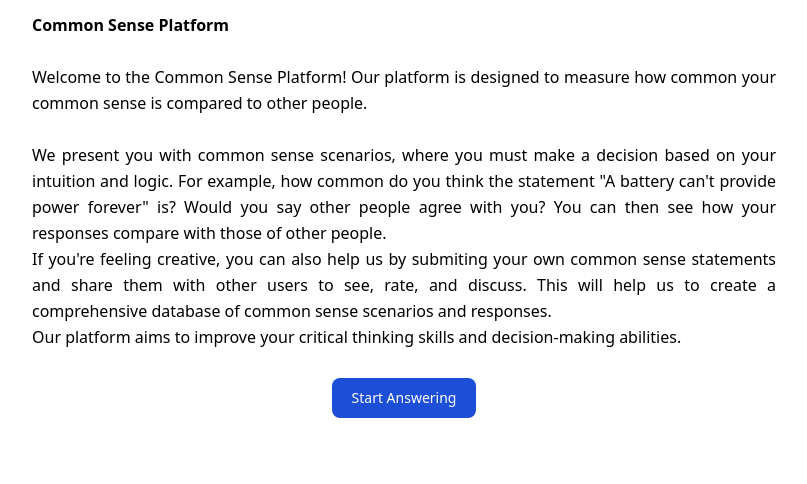
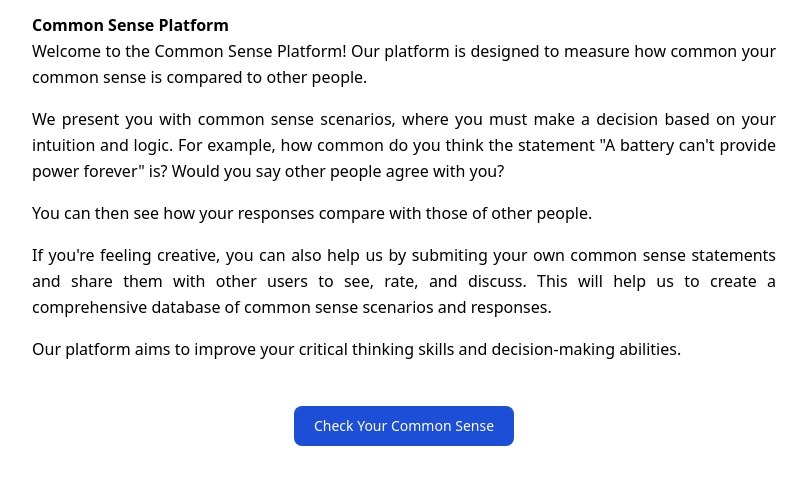
Before and after one commit to Watts-Lab/commonsense-platform, a React (Vite) app in the folder client/: page / in a window 1280 px wide. Shown: the top 484 px of the page, without its empty margins (236-1043 px from the left). Built offline with nearby package versions, Linux system fonts and the light colour scheme.

Commit message:
added required fileds

```diff
--- a/client/src/components/Landing.jsx
+++ b/client/src/components/Landing.jsx
@@ -1,36 +1,46 @@
 import React, { useEffect, useState } from "react";
 import { Link } from "react-router-dom";
 
-import './style.css';
+import "./style.css";
 
 function Landing(props) {
-
-
   return (
     <div className="text-justify leading-relaxed">
       <h2 className="font-bold">Common Sense Platform</h2>
-        <br></br>
-        <p>Welcome to the Common Sense Platform! Our platform is designed to measure how common your common sense is compared to other people.</p>
 
-        <br></br>We present you with common sense scenarios, where you must make a decision based on your intuition and logic.
-        For example, how common do you think the statement "A battery can't provide power forever" is? Would you say other people agree with you?
+      <p className="pb-4">
+        Welcome to the Common Sense Platform! Our platform is designed to
+        measure how common your common sense is compared to other people.
+      </p>
+      <p className="pb-4">
+        We present you with common sense scenarios, where you must make a
+        decision based on your intuition and logic. For example, how common do
+        you think the statement "A battery can't provide power forever" is?
+        Would you say other people agree with you?
+      </p>
+      <p className="pb-4">
+        You can then see how your responses compare with those of other people.
+      </p>
 
-        You can then see how your responses compare with those of other people.<br></br>
-        If you're feeling creative, you can also help us by submiting your own common sense statements and share them with other users to see, rate, and discuss.
-        This will help us to create a comprehensive database of common sense scenarios and responses.<br></br>
-        Our platform aims to improve your critical thinking skills and decision-making abilities.
-
-
+      <p className="pb-4">
+        If you're feeling creative, you can also help us by submiting your own
+        common sense statements and share them with other users to see, rate,
+        and discuss. This will help us to create a comprehensive database of
+        common sense scenarios and responses.
+      </p>
+      <p className="pb-4">
+        Our platform aims to improve your critical thinking skills and
+        decision-making abilities.
+      </p>
       <div className="flex flex-col items-center pt-7">
         <Link to="/consent">
           <button className="text-white bg-blue-700 hover:bg-blue-800 focus:ring-4 focus:outline-none focus:ring-blue-300 font-medium rounded-lg text-sm px-5 py-2.5 text-center inline-flex items-center dark:bg-blue-600 dark:hover:bg-blue-700 dark:focus:ring-blue-800">
-            Start Answering
+            Check Your Common Sense
           </button>
         </Link>
       </div>
-
     </div>
-    )
+  );
 }
 
 export default Landing;
--- a/client/src/components/Layout.jsx
+++ b/client/src/components/Layout.jsx
@@ -3,7 +3,7 @@ import { Link } from "react-router-dom";
 
 import axios from "axios";
 
-axios.defaults.baseURL = `http://localhost:8000`;
+// axios.defaults.baseURL = `http://localhost:8000`;
 
 import Statement from "./Statement";
 import MultiStepForm from "./MultiStepForm";
--- a/client/src/components/QuestionOne.jsx
+++ b/client/src/components/QuestionOne.jsx
@@ -20,7 +20,7 @@ function QuestionOne(props) {
   return (
     <>
       <div className={props.unansweredQuestionIndex === 0 ? errorStyle : "p-3"} onChange={onChangeAgreement}>
-        <h4 className="font-bold">Do you agree with this statement?</h4>
+        <h4 className="font-bold required-field">Do you agree with this statement? *</h4>
         <p className="text-gray-600">
           (if the answer depends, respond with your most common or most likely
           answer)
@@ -46,7 +46,7 @@ function QuestionOne(props) {
 
       <div className={props.unansweredQuestionIndex === 1 ? errorStyle : "p-3"} onChange={onChangeOpinion}>
         <h4>
-          Why did you answer the way you did about <b>yourself?</b>
+          Why did you answer the way you did about <b>yourself?</b> *
         </h4>
         <ul className="grid w-full gap-2 md:grid-cols-1 py-2">
           <Option
--- a/client/src/components/QuestionThree.jsx
+++ b/client/src/components/QuestionThree.jsx
@@ -20,7 +20,7 @@ function QuestionThree(props) {
     return (
     <>
     <div className="p-3" onChange={onChangeAgreement}>
-      <h4 className="font-bold">Overall, do you think this statement is an example of common sense?</h4>
+      <h4 className="font-bold">Overall, do you think this statement is an example of common sense? *</h4>
 
       <ul className="grid w-full gap-2 md:grid-cols-1 py-2">
         <Option text="Yes, it is common sense"
--- a/client/src/components/QuestionTwo.jsx
+++ b/client/src/components/QuestionTwo.jsx
@@ -18,7 +18,7 @@ function QuestionTwo(props) {
     return (
         <>
             <div className="p-3" onChange={onChangeAgreement}>
-            <h4 className="font-bold">Do you think most other people would agree with this statement?</h4>
+            <h4 className="font-bold">Do you think most other people would agree with this statement? *</h4>
             <p className="text-gray-600">(if the answer depends, respond with your most common or most likely answer)</p>
 
             <ul className="grid w-full gap-2 md:grid-cols-1 py-2">
@@ -40,7 +40,7 @@ function QuestionTwo(props) {
             </div>
 
             <div className="p-3" on onChange={onChangeOpinion}>
-            <h4>Why did you answer the way you did about most <b>other people?</b></h4>
+            <h4>Why did you answer the way you did about most <b>other people?</b> *</h4>
             <ul className="grid w-full gap-2 md:grid-cols-1 py-2">
                 <Option text="I think most people have good judgement with regard to this topic"
                     id_v={questionIdentifier + "op0"}
--- a/client/src/components/Result.jsx
+++ b/client/src/components/Result.jsx
@@ -103,7 +103,7 @@ function Result(props) {
                 Create an account
               </button>
 
-              <div class="relative flex py-1 items-center !mt-0.5">
+              {/* <div class="relative flex py-1 items-center !mt-0.5">
                 <div class="flex-grow border-t border-gray-400"></div>
                 <span class="flex-shrink mx-4 text-gray-400">Or</span>
                 <div class="flex-grow border-t border-gray-400"></div>
@@ -161,7 +161,7 @@ function Result(props) {
                 >
                   Login here
                 </a>
-              </p>
+              </p> */}
             </form>
           </div>
         </div>
--- a/client/src/components/Statement.jsx
+++ b/client/src/components/Statement.jsx
@@ -65,16 +65,19 @@ function Statement(props) {
   return (
     // sticky top-0 z-50
     <>
-      <div className=" bg-white border-double border-blue-600 border-b-2">
-        <ProgressBar currentStep={props.currentStep} />
-        <p className="text-gray-600">
-          Answer questions below about the following statement:
-        </p>
-        <h3 className="mt-3.5 mb-5 text-xl font-medium text-gray-900 dark:text-white text-center py-4">
+      <ProgressBar currentStep={props.currentStep} />
+      <p className="text-gray-600">
+        Answer questions below about the following statement:
+      </p>
+
+      <div className=" sticky top-0 z-50 bg-white border-double border-blue-600 border-b-2">
+        <h3 className="mt-3.5 text-xl font-medium text-gray-900 dark:text-white text-center py-4">
           {text}
           {console.log(props.data.answereSaved)}
         </h3>
       </div>
+
+      <p className="px-3 pt-3 tracking-tighter text-gray-500 md:text-sm dark:text-gray-400">Required fields are marked with an asterisk *</p>
       {/* first set of questions */}
       <QuestionOne
         statementId={props.statementId}
@@ -85,7 +88,7 @@ function Statement(props) {
         unansweredQuestionIndex={props.unansweredQuestionIndex}
       />
 
-      <hr />
+      <p className="p-5"> </p>
       {/* second set of questions */}
 
       <QuestionTwo
@@ -96,7 +99,7 @@ function Statement(props) {
         setQuestionTwoOpinion={setQuestionTwoOpinion}
       />
 
-      <hr />
+      <p className="p-5"> </p>
       {/* third set of questions */}
 
       <QuestionThree
```
Also changed, not shown: client/src/App.jsx (+7 -21 lines), client/src/components/Consent.jsx (+162 -39 lines), 1 other file (tests, documents, lock files or other folders). Lines whose indentation alone changed are shown as unchanged.
